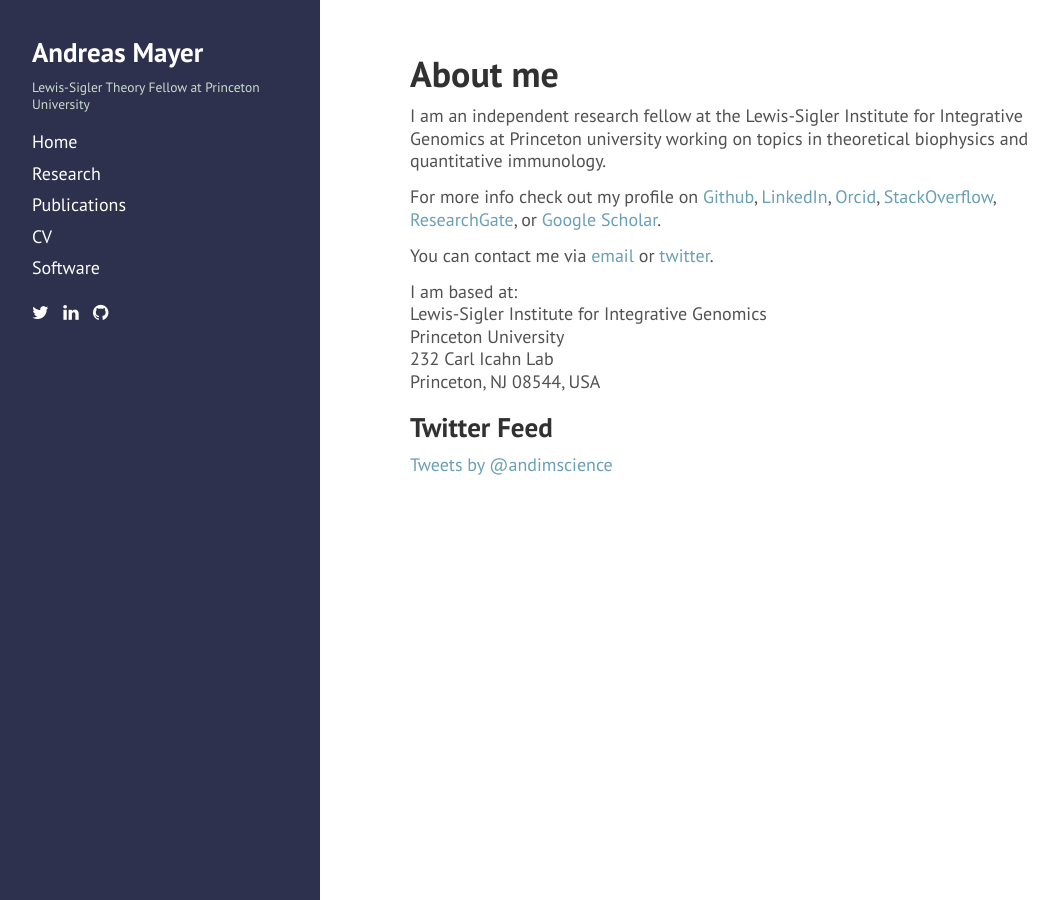
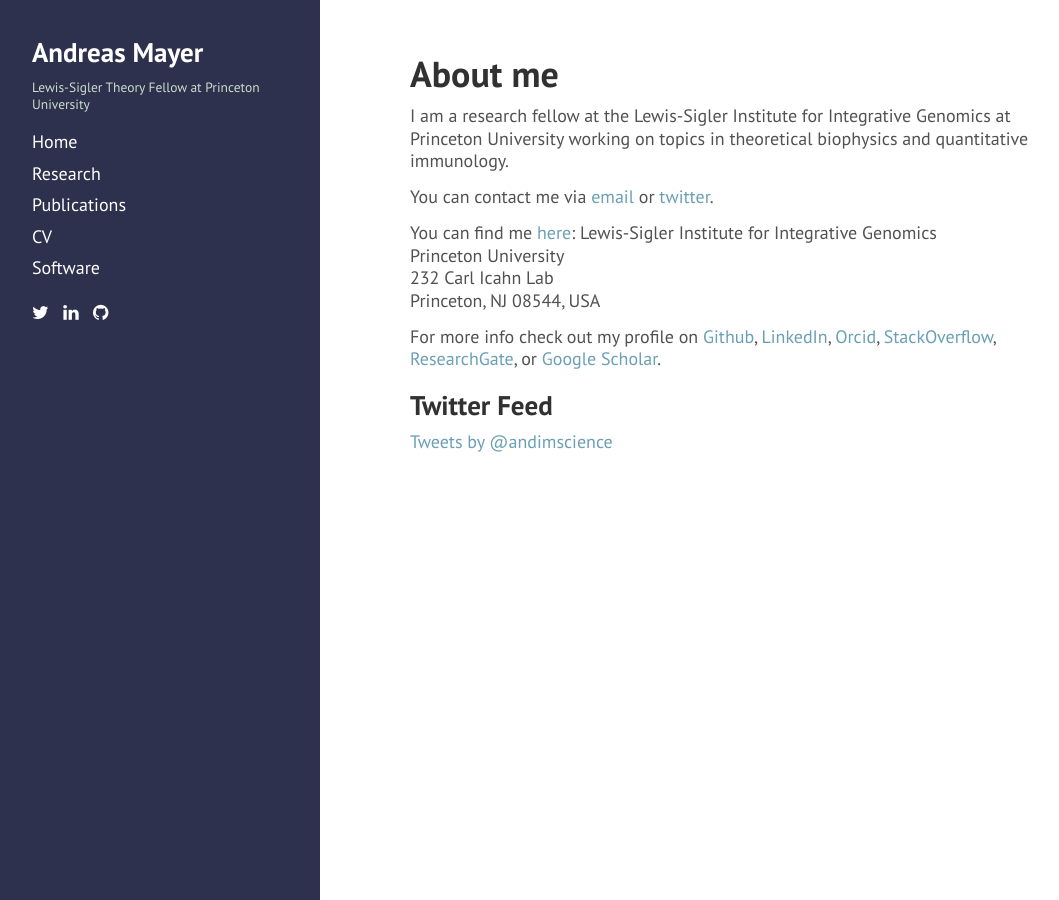
Before and after one commit to andim/andim.github.io, a Jekyll site: the page built from index.md, in a window 1280 px wide. Shown: the whole page, without its empty margins (4-1063 px from the left). Built offline with Jekyll 4.4.1, drawn with Linux system fonts in a browser that asks for light colours; nearby versions of some CDN libraries; comment, search, counter and statistics services are not loaded.

Commit message:
updated directions

```diff
--- a/index.md
+++ b/index.md
@@ -6,17 +6,18 @@ order: 1
 
 # About me
 
-I am an independent research fellow at the Lewis-Sigler Institute for Integrative Genomics at Princeton university working on topics in theoretical biophysics and quantitative immunology.
-
-For more info check out my profile on [Github](https://github.com/andim), [LinkedIn](https://www.linkedin.com/pub/andreas-mayer/83/49a/a37), [Orcid](http://orcid.org/0000-0002-6643-7622), [StackOverflow](http://stackoverflow.com/users/3223145/andi), [ResearchGate](https://www.researchgate.net/profile/Andreas_Mayer8), or [Google Scholar](http://scholar.google.de/citations?user=BKGAixAAAAAJ).
+I am a research fellow at the Lewis-Sigler Institute for Integrative Genomics at Princeton University working on topics in theoretical biophysics and quantitative immunology.
 
 You can contact me via [email](mailto:andimscience@gmail.com) or [twitter](http://twitter.com/andimscience).
 
-I am based at:
+You can find me [here](https://www.google.com/maps/place/Icahn+Laboratory,+Princeton,+NJ+08540/@40.3443669,-74.655529,17z):
 Lewis-Sigler Institute for Integrative Genomics
 Princeton University
 232 Carl Icahn Lab
 Princeton, NJ 08544, USA
+
+For more info check out my profile on [Github](https://github.com/andim), [LinkedIn](https://www.linkedin.com/pub/andreas-mayer/83/49a/a37), [Orcid](http://orcid.org/0000-0002-6643-7622), [StackOverflow](http://stackoverflow.com/users/3223145/andi), [ResearchGate](https://www.researchgate.net/profile/Andreas_Mayer8), or [Google Scholar](http://scholar.google.de/citations?user=BKGAixAAAAAJ).
+
 
 ## Twitter Feed
 
```
